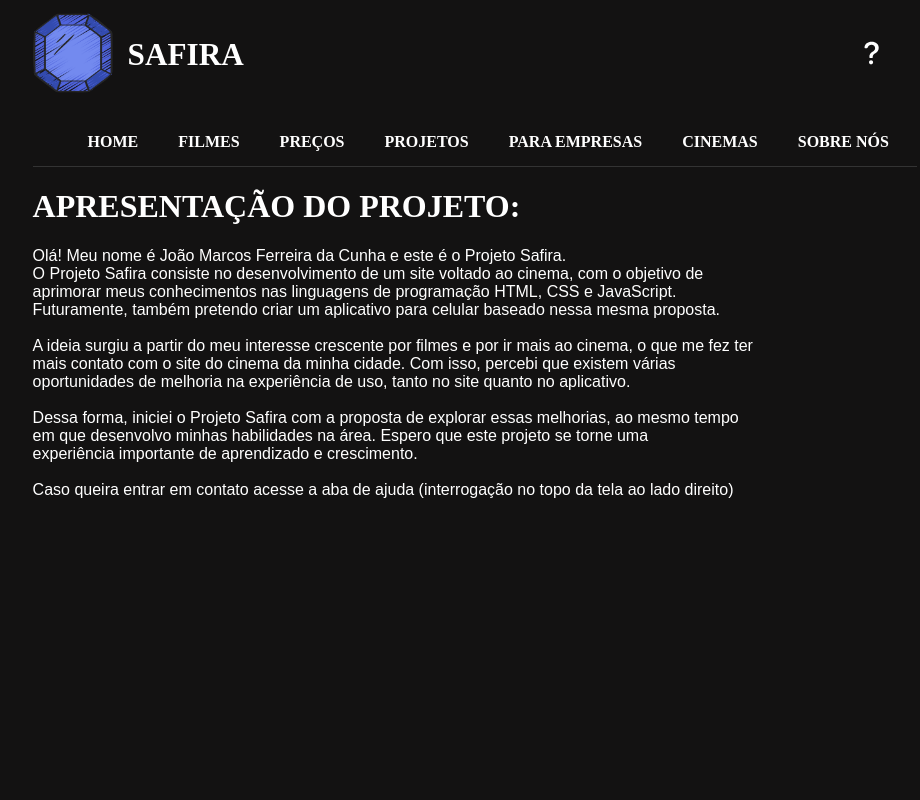
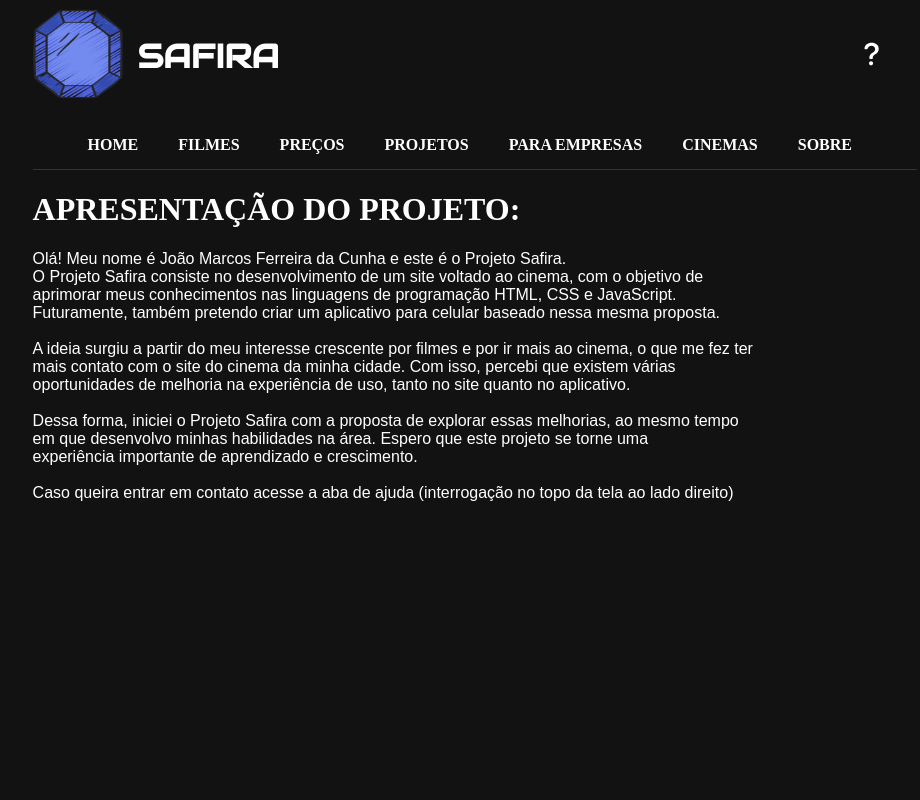
Before and after one commit to JaoDEv1/SAFIRA, a plain HTML site: page sobre.html in a window 1280 px wide. Shown: the top 800 px of the page, without its empty margins (165-1085 px from the left). Drawn offline with nearby package versions, Linux system fonts and the light colour scheme; a web font is replaced by a local one.

Commit message:
cores, fontes e comentários

```diff
--- a/css/all.css
+++ b/css/all.css
@@ -1,16 +1,26 @@
 @import url("https://cdn.jsdelivr.net/npm/bootstrap-icons@1.13.1/font/bootstrap-icons.min.css");
 
+@import url("https://fonts.googleapis.com/css2?family=Audiowide&family=Doto:wght@100..900&family=Fredericka+the+Great&display=swap");
+
+/*
+font-family: "Fredericka the Great", serif;
+font-family: "Audiowide", sans-serif;
+font-family: "Doto", sans-serif;
+*/
+
 body {
-    background-color: rgb(19, 18, 18);
+  background-color: rgb(19, 18, 18); /*Cor de fundo do site*/
 }
 
 .container {
+  /*Essa class mexe no body inteiro do site*/
   width: 70%;
   margin: auto;
 }
 
-.logo img{
-    width: 80px;
+/*Classes para mexer na logo do Safira*/
+.logo img {
+  width: 90px;
 }
 
 .logo {
@@ -18,19 +28,22 @@ body {
   align-items: center;
 }
 
+/*Classe para mexer na logo texto do site*/
 .titulo {
   color: white;
-    font-size: 1.3em;
+  font-size: 22px;
   margin-left: 15px;
-    font-weight: bold;
   text-decoration: none;
+  font-family: "Audiowide", sans-serif;
 }
 
+/*Classes para mexer na aba de ajuda*/
 .menu-ajuda {
   margin-left: auto;
 }
 
 .menu-ajuda a {
+  /*Link do menu ajuda*/
   color: white;
   text-decoration: none;
   font-weight: bold;
@@ -39,15 +52,18 @@ body {
 }
 
 .menu-ajuda a:hover {
-    background-color: gray;
+  /*Quando passar o mouse em cima*/
+  background-color: rgb(76, 95, 176);
 }
 
 .menu-ajuda li {
+  /*Estilo da lista dos links*/
   list-style: none;
   padding: 0;
   margin: 20px;
 }
 
+/*Classes para mexer no menu de navegação*/
 .menu-topo {
   display: flex;
   border-bottom: 1px solid #333333;
@@ -56,6 +72,7 @@ body {
 }
 
 .menu-topo a {
+  /*Links do menu de navegação*/
   color: white;
   text-decoration: none;
   font-weight: bold;
@@ -64,33 +81,39 @@ body {
 }
 
 .menu-topo a:hover {
-    background-color: gray;
+  /*Quando passar o mouse em cima*/
+  background-color: rgb(76, 95, 176);
 }
 
 .menu-topo li {
+  /*Estilo da lista dos links do menu*/
   list-style: none;
   padding: 0;
   margin: 5px;
 }
 
 .apresentacao {
+  /*Cabeçalho da aba sobre*/
   font-weight: bold;
   color: white;
 }
 
 .sobre {
+  /*Proposta do projeto na aba sobre*/
   color: white;
   font-size: medium;
   font-family: Arial, Helvetica, sans-serif;
 }
 
 .contatos {
+  /*Contatos da aba ajuda*/
   color: white;
   font-size: medium;
   font-family: Arial, Helvetica, sans-serif;
 }
 
 footer {
+  /*Rodapé do site*/
   color: white;
   text-align: center;
   padding: 20px;
--- a/sobre.html
+++ b/sobre.html
@@ -14,6 +14,7 @@
   <body>
     <div class="container">
       <section class="logo">
+        <!--Imagem de Safira-->
         <a href="index.html"><img src="img/sapphireicon.png" alt="Logo do Safira Cinemas" /></a>
 
         <a  class="titulo" href="index.html"><h1>SAFIRA</h1></a>
@@ -21,6 +22,7 @@
         <div class="menu-ajuda">
           <ul>
             <li>
+              <!--O link abaixo é do ícone da aba de ajuda-->
               <a href="ajuda.html" title="Ajuda">
                 <svg xmlns="http://www.w3.org/2000/svg" width="30" height="30" fill="currentColor" class="bi bi-question-lg" viewBox="0 0 16 16">
                 <path fill-rule="evenodd" d="M4.475 5.458c-.284 0-.514-.237-.47-.517C4.28 3.24 5.576 2 7.825 2c2.25 0 3.767 1.36 3.767 3.215 0 1.344-.665 2.288-1.79 2.973-1.1.659-1.414 1.118-1.414 2.01v.03a.5.5 0 0 1-.5.5h-.77a.5.5 0 0 1-.5-.495l-.003-.2c-.043-1.221.477-2.001 1.645-2.712 1.03-.632 1.397-1.135 1.397-2.028 0-.979-.758-1.698-1.926-1.698-1.009 0-1.71.529-1.938 1.402-.066.254-.278.461-.54.461h-.777ZM7.496 14c.622 0 1.095-.474 1.095-1.09 0-.618-.473-1.092-1.095-1.092-.606 0-1.087.474-1.087 1.091S6.89 14 7.496 14"/></svg>
@@ -31,6 +33,7 @@
       </section>
 
       <header>
+        <!--Links do menu de navegação-->
         <ul class="menu-topo">
           <li>
             <a href="index.html" title="Página inicial">HOME</a>
@@ -51,7 +54,7 @@
             <a href="cinemas.html" title="Cinemas">CINEMAS</a>
           </li>
           <li>
-            <a href="sobre.html" title="Sobre Nós">SOBRE NÓS</a>
+            <a href="sobre.html" title="Sobre Nós">SOBRE</a>
           </li>
         </ul>
       </header>
@@ -71,7 +74,10 @@
         </p>
       </div>
 
-      <footer>Rodapé</footer>
+      <footer>
+      <!--Rodapé do site-->
+        Rodapé
+      </footer>
     </div>
   </body>
 </html>
```
Also changed, not shown: ajuda.html (+8 -2 lines), cinemas.html (+8 -2 lines), filmes.html (+8 -2 lines), index.html (+8 -4 lines), paraempresas.html (+8 -2 lines), precos.html (+8 -2 lines), projetos.html (+8 -2 lines). Lines whose indentation alone changed are shown as unchanged.
